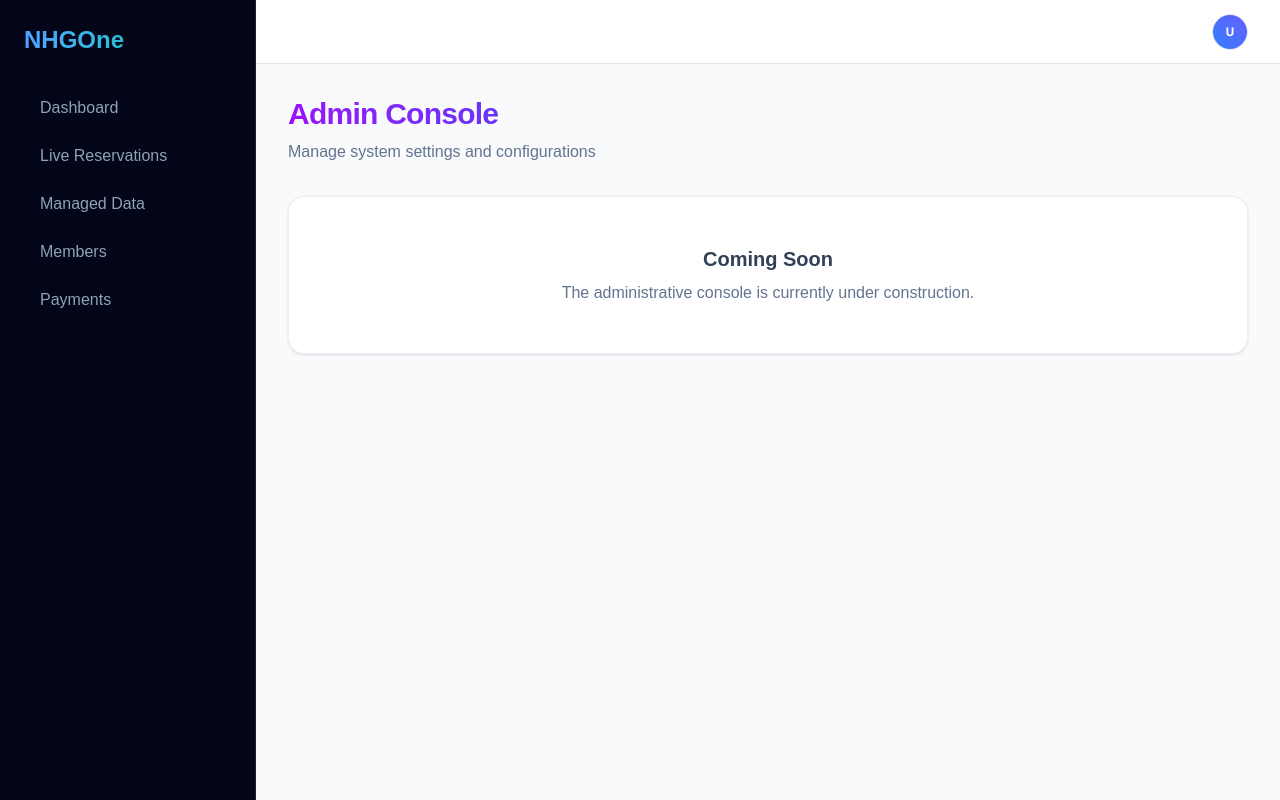
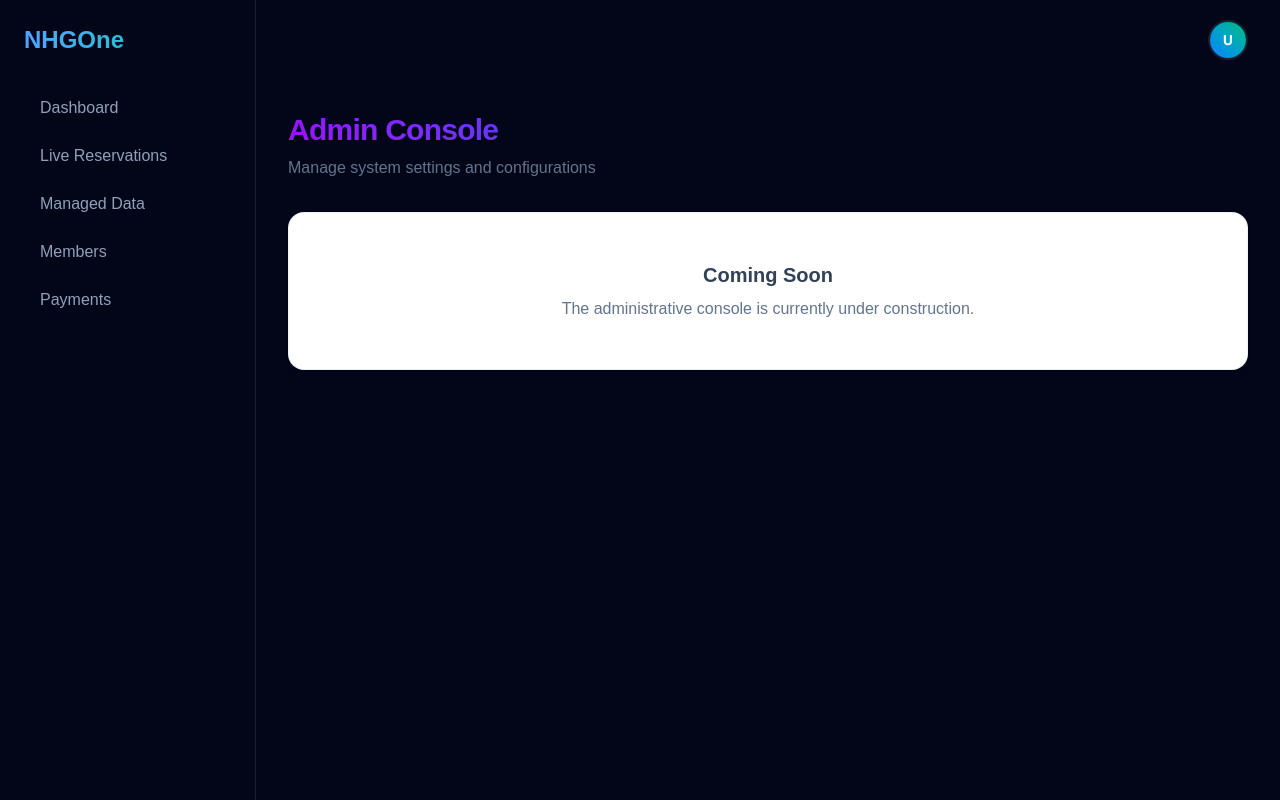
Before and after one commit to lubdnoreply/nhgone, a Next.js app: page /admin in a window 1280 px wide. Built offline with nearby package versions, Linux system fonts and the light colour scheme; no server answers.

Commit message:
fix: make UserHeader match dark theme styling

```diff
--- a/src/components/Navigation.tsx
+++ b/src/components/Navigation.tsx
@@ -31,9 +31,9 @@ export default function Navigation({ children }: { children: React.ReactNode })
            {/* Removed old profile and admin sections */}
         </div>
       </aside>
-      <main className="flex-1 flex flex-col h-screen overflow-hidden text-slate-900 bg-slate-50">
+      <main className="flex-1 flex flex-col h-screen overflow-hidden">
         <UserHeader />
-        <div className="flex-1 overflow-y-auto">
+        <div className="flex-1 overflow-y-auto w-full">
           {children}
         </div>
       </main>
--- a/src/components/UserHeader.tsx
+++ b/src/components/UserHeader.tsx
@@ -37,28 +37,28 @@ export default function UserHeader() {
   const isSuperAdmin = user?.email === "noreply@lubd.com" || user?.user_metadata?.role === "super_admin" || user?.email?.includes("naraihospitality.com");
 
   return (
-    <header className="h-16 flex items-center justify-end px-8 bg-white border-b border-slate-200">
+    <header className="h-16 flex items-center justify-end px-8 bg-transparent w-full z-10 my-2">
       <div className="relative" ref={dropdownRef}>
         <button
           onClick={() => setIsOpen(!isOpen)}
-          className="w-9 h-9 rounded-full overflow-hidden border border-slate-200 hover:ring-2 hover:ring-blue-100 transition-all font-sans"
+          className="w-10 h-10 rounded-full overflow-hidden border-2 border-white/10 hover:border-blue-400 transition-all font-sans cursor-pointer focus:outline-none"
         >
           {user?.user_metadata?.avatar_url ? (
             <img src={user.user_metadata.avatar_url} alt="Profile" className="w-full h-full object-cover" />
           ) : (
-             <div className="w-full h-full bg-gradient-to-tr from-blue-500 to-indigo-500 flex items-center justify-center text-xs font-bold text-white uppercase shadow-inner">
+             <div className="w-full h-full bg-gradient-to-tr from-blue-500 to-emerald-500 flex items-center justify-center text-sm font-bold text-white uppercase shadow-inner">
                 {user?.email?.substring(0, 2) || "U"}
              </div>
           )}
         </button>
 
         {isOpen && (
-          <div className="absolute right-0 mt-3 w-72 bg-white rounded-2xl shadow-xl border border-slate-100 overflow-hidden z-50 animate-in fade-in zoom-in-95 duration-200 transform origin-top-right font-sans">
-             <div className="p-5 bg-slate-50/80 border-b border-slate-100">
-                <p className="text-sm font-bold text-slate-800 truncate mb-0.5">
+          <div className="absolute right-0 mt-3 w-72 bg-slate-900 rounded-2xl shadow-2xl border border-white/10 overflow-hidden z-50 animate-in fade-in zoom-in-95 duration-200 transform origin-top-right font-sans">
+             <div className="p-5 bg-slate-800/50 border-b border-white/5">
+                <p className="text-sm font-bold text-white truncate mb-0.5">
                    {user?.user_metadata?.full_name || "NHG User"}
                 </p>
-                <p className="text-xs text-slate-500 truncate">{user?.email || "user@example.com"}</p>
+                <p className="text-xs text-slate-400 truncate">{user?.email || "user@example.com"}</p>
              </div>
 
              <div className="p-2 space-y-1">
@@ -66,9 +66,9 @@ export default function UserHeader() {
                   <Link
                     href="/admin"
                     onClick={() => setIsOpen(false)}
-                    className="flex items-center gap-3 px-4 py-3 text-sm font-medium text-slate-700 hover:bg-slate-50 rounded-xl transition-all group"
+                    className="flex items-center gap-3 px-4 py-3 text-sm font-medium text-purple-100 hover:bg-white/5 rounded-xl transition-all group"
                   >
-                    <div className="w-8 h-8 rounded-lg bg-blue-50 flex items-center justify-center text-blue-600 group-hover:bg-blue-600 group-hover:text-white transition-colors">
+                    <div className="w-8 h-8 rounded-lg bg-purple-500/10 flex items-center justify-center text-purple-400 group-hover:bg-purple-500 group-hover:text-white transition-colors">
                       <svg className="w-4 h-4" fill="none" stroke="currentColor" viewBox="0 0 24 24" xmlns="http://www.w3.org/2000/svg">
                         <path strokeLinecap="round" strokeLinejoin="round" strokeWidth={2} d="M9 12l2 2 4-4m5.618-4.016A11.955 11.955 0 0112 2.944a11.955 11.955 0 01-8.618 3.04A12.02 12.02 0 003 9c0 5.591 3.824 10.29 9 11.622 5.176-1.332 9-6.03 9-11.622 0-1.042-.133-2.052-.382-3.016z" />
                       </svg>
@@ -80,9 +80,9 @@ export default function UserHeader() {
                 <Link
                   href="/profile"
                   onClick={() => setIsOpen(false)}
-                  className="flex items-center gap-3 px-4 py-3 text-sm font-medium text-slate-700 hover:bg-slate-50 rounded-xl transition-all group"
+                  className="flex items-center gap-3 px-4 py-3 text-sm font-medium text-slate-300 hover:bg-white/5 rounded-xl transition-all group"
                 >
-                  <div className="w-8 h-8 rounded-lg bg-slate-100 flex items-center justify-center text-slate-600 group-hover:bg-slate-600 group-hover:text-white transition-colors">
+                  <div className="w-8 h-8 rounded-lg bg-white/5 flex items-center justify-center text-slate-400 group-hover:bg-white/10 group-hover:text-white transition-colors">
                     <svg className="w-4 h-4" fill="none" stroke="currentColor" viewBox="0 0 24 24" xmlns="http://www.w3.org/2000/svg">
                       <path strokeLinecap="round" strokeLinejoin="round" strokeWidth={2} d="M16 7a4 4 0 11-8 0 4 4 0 018 0zM12 14a7 7 0 00-7 7h14a7 7 0 00-7-7z" />
                     </svg>
@@ -90,13 +90,13 @@ export default function UserHeader() {
                   Profile Settings
                 </Link>
 
-                <div className="h-px bg-slate-100 my-1 mx-2" />
+                <div className="h-px bg-white/5 my-1 mx-2" />
 
                 <button
                   onClick={handleLogout}
-                  className="w-full flex items-center gap-3 px-4 py-3 text-sm font-medium text-red-600 hover:bg-red-50 rounded-xl transition-all group text-left"
+                  className="w-full flex items-center gap-3 px-4 py-3 text-sm font-medium text-red-400 hover:bg-red-500/10 rounded-xl transition-all group text-left"
                 >
-                  <div className="w-8 h-8 rounded-lg bg-red-100 flex items-center justify-center text-red-600 group-hover:bg-red-600 group-hover:text-white transition-colors">
+                  <div className="w-8 h-8 rounded-lg bg-red-500/10 flex items-center justify-center text-red-500 group-hover:bg-red-500 group-hover:text-white transition-colors">
                     <svg className="w-4 h-4" fill="none" stroke="currentColor" viewBox="0 0 24 24" xmlns="http://www.w3.org/2000/svg">
                       <path strokeLinecap="round" strokeLinejoin="round" strokeWidth={2} d="M17 16l4-4m0 0l-4-4m4 4H7m6 4v1a3 3 0 01-3 3H6a3 3 0 01-3-3V7a3 3 0 013-3h4a3 3 0 013 3v1" />
                     </svg>
```
